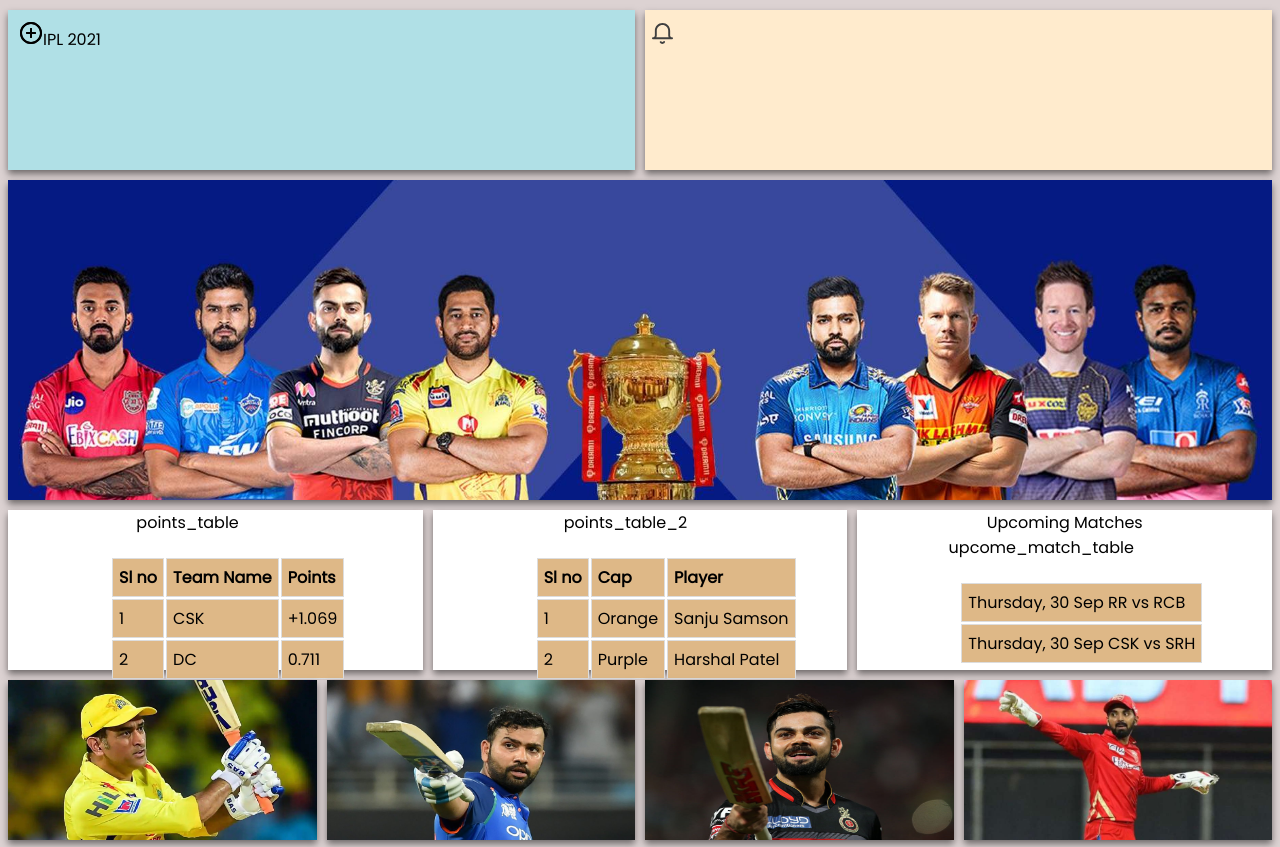
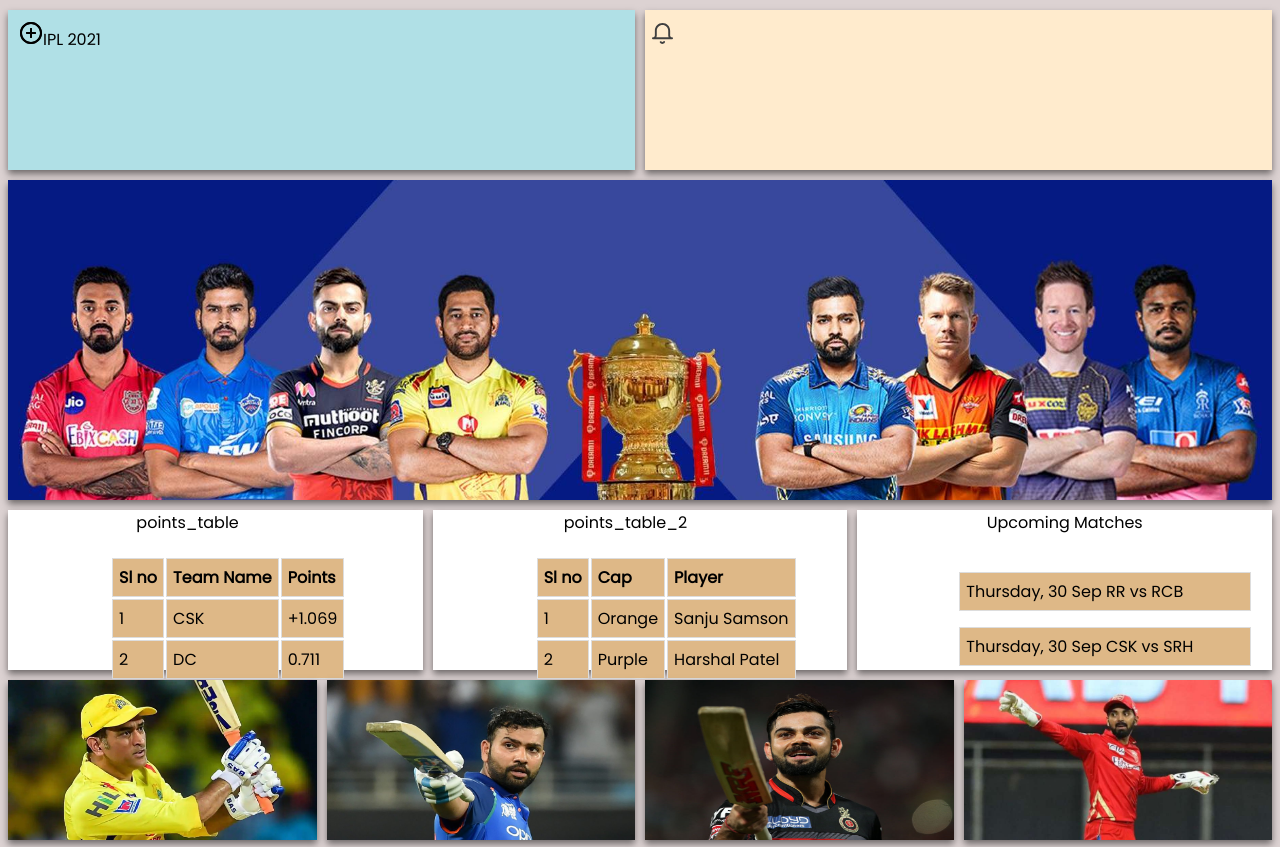
Before and after one commit to HarshiniRamalinga/responsive_layout, a plain HTML site: page responsive_layout-main/index.html in a window 1280 px wide. Drawn offline with Linux system fonts and the light colour scheme.

Commit message:
Update index.html

```diff
--- a/responsive_layout-main/index.html
+++ b/responsive_layout-main/index.html
@@ -56,11 +56,10 @@
                       </table>
                 </div>
                 <div class="box3">Upcoming Matches<br>
-                    <table class="table-points">
-                        <caption>upcome_match_table</caption>
-                        <tr><td>Thursday, 30 Sep RR vs RCB</td></tr>
-                        <tr><td>Thursday, 30 Sep CSK vs SRH</td></tr>
-                    </table>
+                    <div class="table-points">
+                        <p>Thursday, 30 Sep RR vs RCB</p>
+                        <p>Thursday, 30 Sep CSK vs SRH</p>
+                    </div>
                 </div>
             </div>
             <div class="foot">
```
